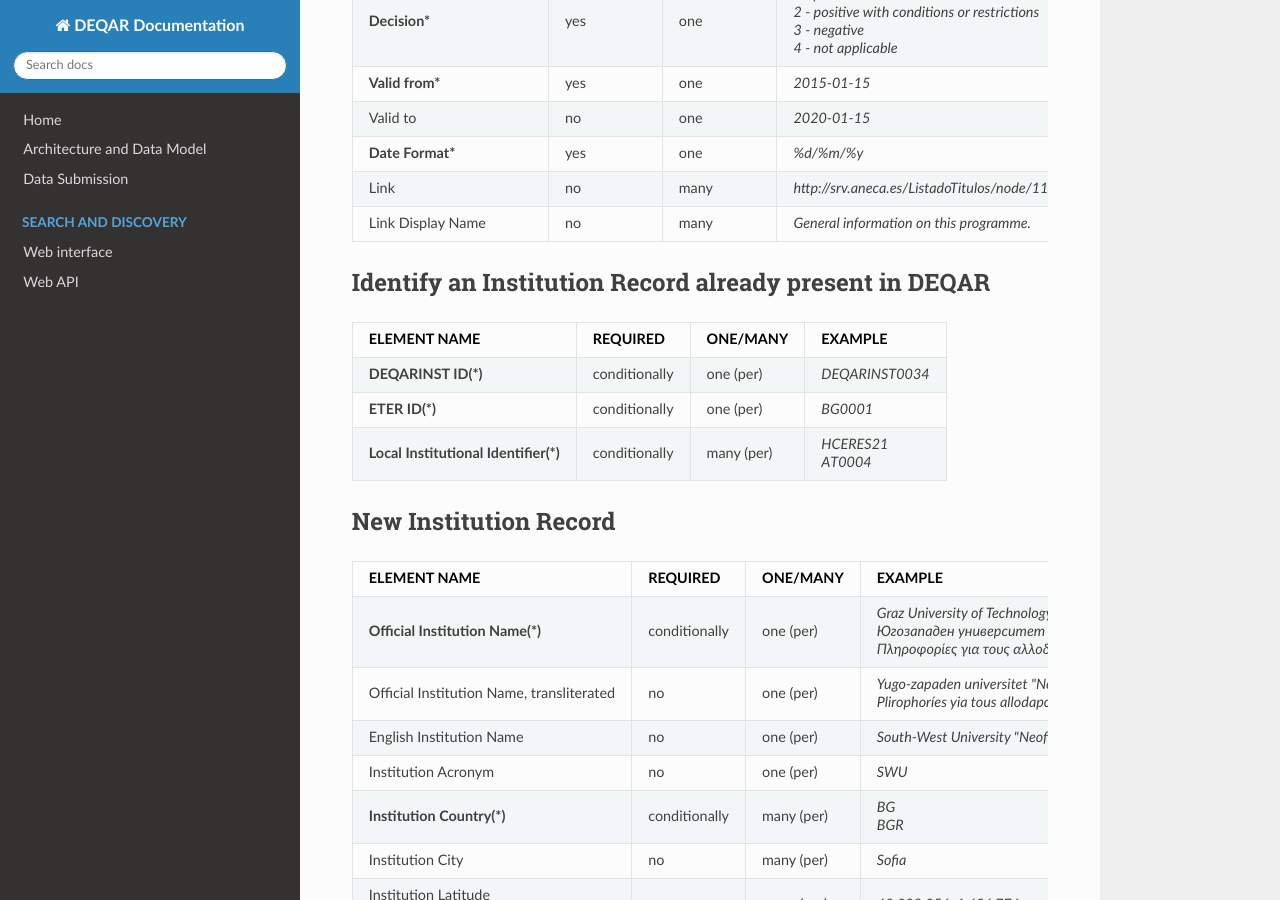
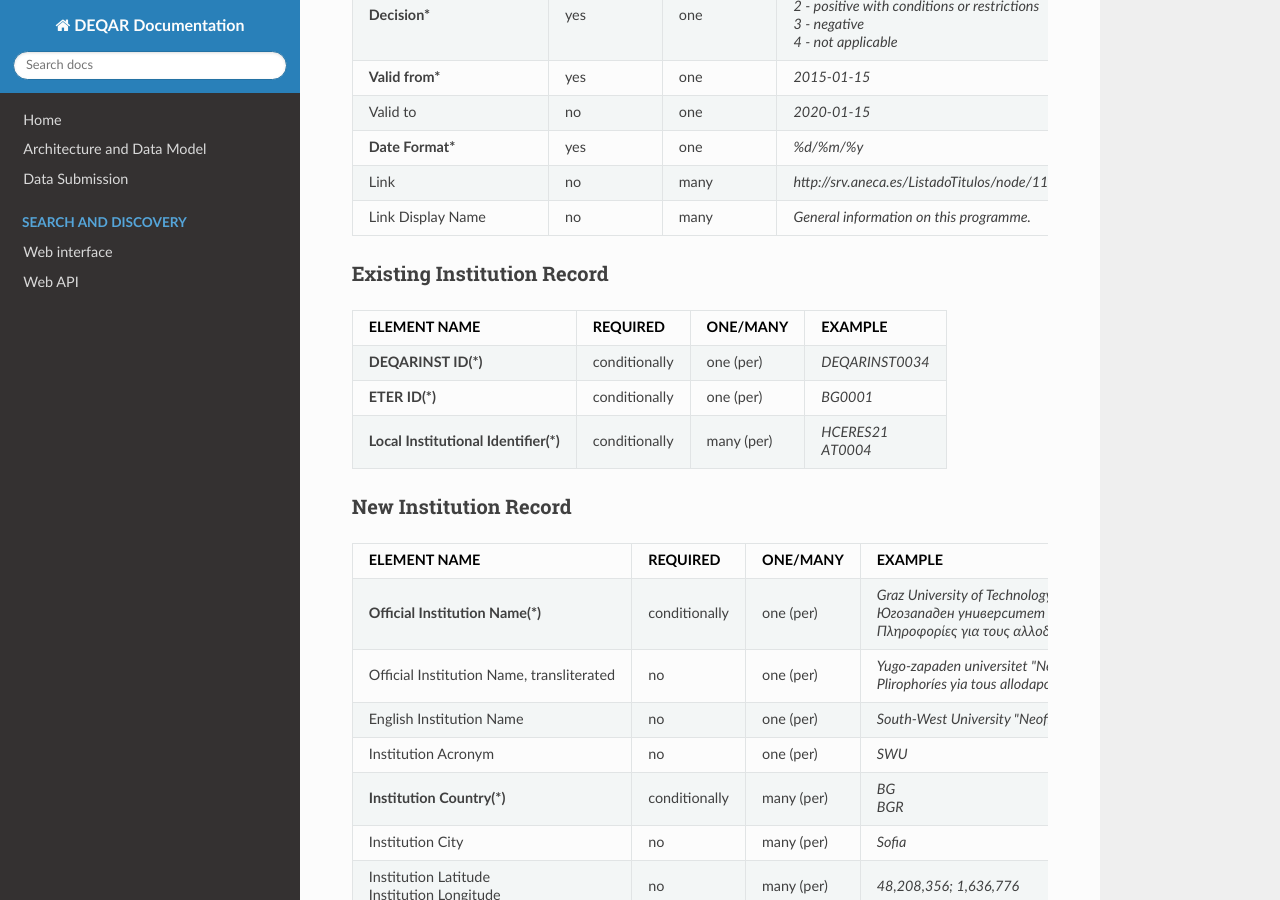
Before and after one commit to EQAR/deqar-docs, an MkDocs documentation site: the page built from docs/data_elements_summary.md, in a window 1280 px wide and 900 px high, scrolled down 574 px. Built offline with MkDocs 1.6.1, drawn with Linux system fonts in a browser that asks for light colours; nearby versions of some CDN libraries; old or Windows-style settings are respelled for this version of MkDocs.

Commit message:
Update data_elements_summary.md

```diff
--- a/docs/data_elements_summary.md
+++ b/docs/data_elements_summary.md
@@ -1,4 +1,4 @@
-## Report
+### Report
 
    |ELEMENT NAME                                 |REQUIRED     |ONE/MANY  |EXAMPLE                 |
    |:--------------------------------------------|:------------|:---------|:-----------------------|
@@ -15,7 +15,7 @@
    |Link                                         |no           |many      |*http://srv.aneca.es/ListadoTitulos/node/1182321350*|
    |Link Display Name                            |no           |many      |*General information on this programme.*|
 
-## Identify an Institution Record already present in DEQAR
+### Existing Institution Record
 
    |ELEMENT NAME                                 |REQUIRED     |ONE/MANY  |EXAMPLE                 |
    |:--------------------------------------------|:------------|:---------|:-----------------------|
@@ -23,7 +23,7 @@
    |**ETER ID(\*)**                              |conditionally|one (per) |*BG0001*                |
    |**Local Institutional Identifier(\*)**       |conditionally|many (per)|*HCERES21*<br>*AT0004*  |
 
-## New Institution Record
+### New Institution Record
 
    |ELEMENT NAME                                 |REQUIRED     |ONE/MANY  |EXAMPLE                 |
    |:--------------------------------------------|:------------|:---------|:-----------------------|
@@ -37,7 +37,7 @@
    |Institution QF-EHEA Level                    |no           |many (per)|*0 - short cycle*<br>*1 - first cycle*<br>*2 - second cycle*<br>*3 - third cycle*|
    |**Institutional Website(\*)**                |conditionally|one (per) |*http://www.swu.bg*     |
 
-## Programme
+### Programme
 
    |ELEMENT NAME                                 |REQUIRED     |ONE/MANY  |EXAMPLE                 |
    |:--------------------------------------------|:------------|:---------|:-----------------------|
@@ -50,7 +50,7 @@
    |Programme NQF Level                          |no           |one (per) |*level 6*<br>*level 7*  |
    |Programme QF-EHEA Level                      |no           |one (per) |*0 - short cycle*<br>*1 - first cycle*<br>*2 - second cycle*<br>*3 - third cycle*|
 
-## Report Files
+### Report Files
 
    |ELEMENT NAME                                 |REQUIRED     |ONE/MANY  |EXAMPLE                 |
    |:--------------------------------------------|:------------|:---------|:-----------------------|
```
